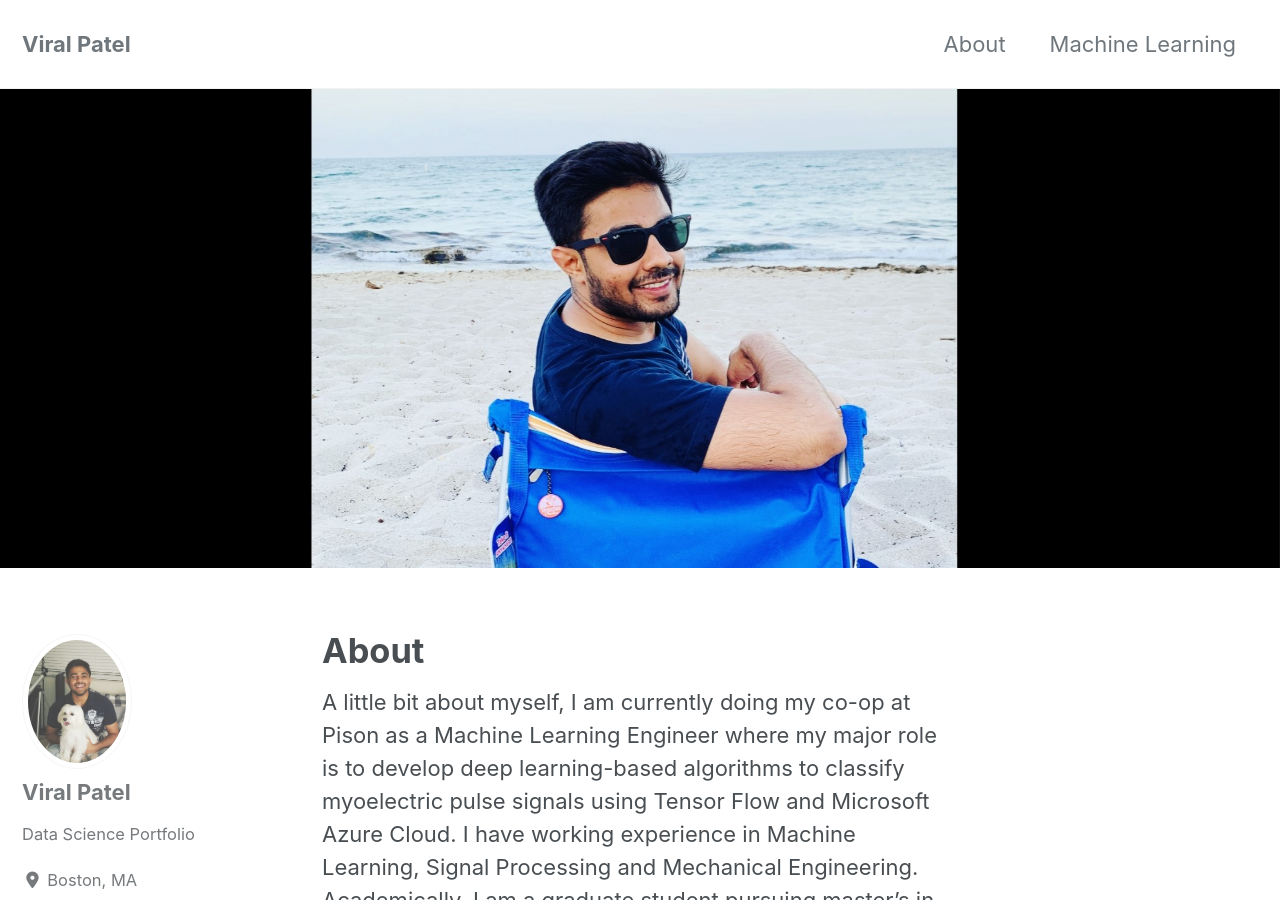
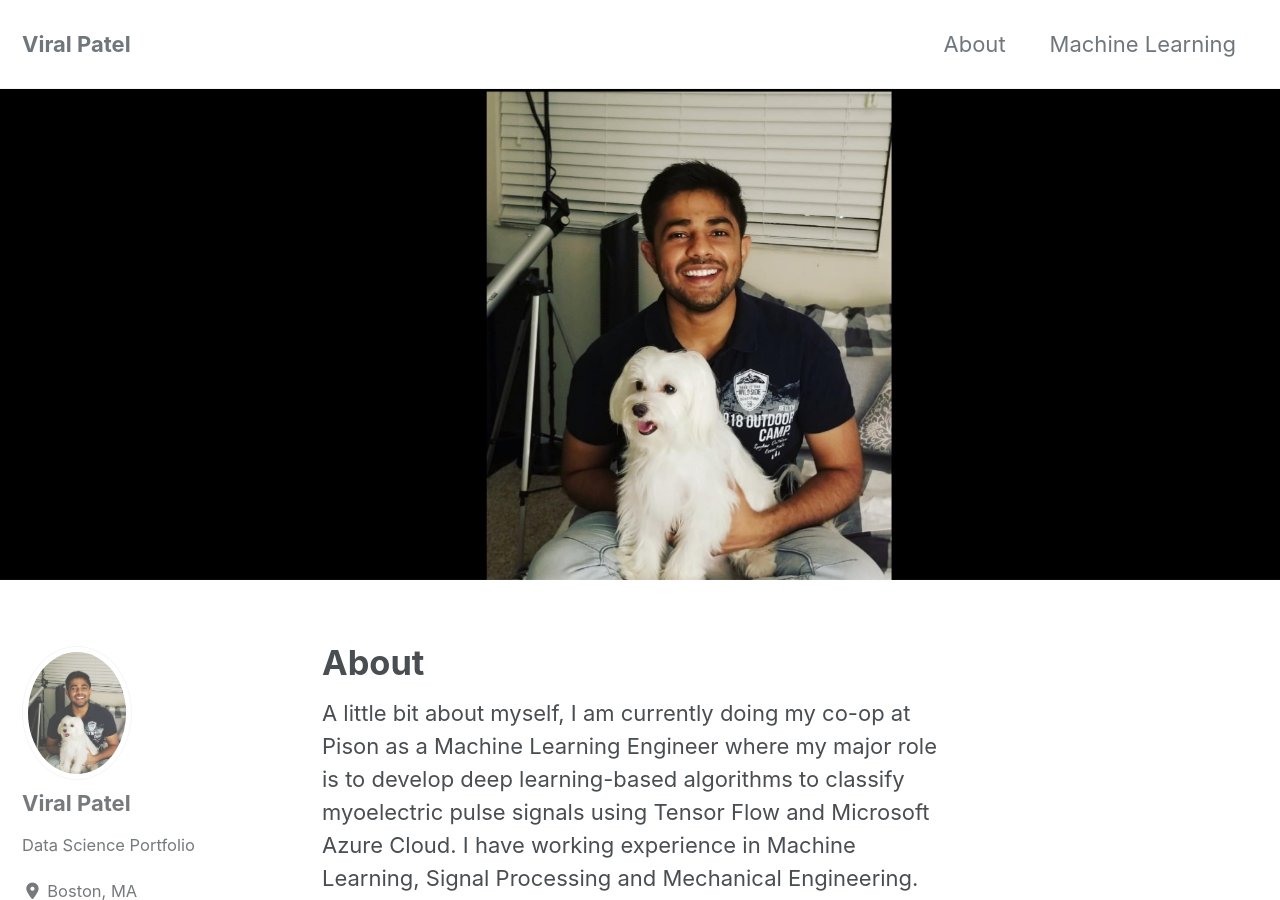
Before and after one commit to viralpatel3/viralpatel3.github.io, a Jekyll site: the page built from _pages/about.md, in a window 1280 px wide and 900 px high. Built offline with Jekyll 4.4.1, drawn with Linux system fonts in a browser that asks for light colours; cached includes are drawn as plain includes; nearby versions of some CDN libraries.

Commit message:
changed size

```diff
--- a/_pages/about.md
+++ b/_pages/about.md
@@ -2,7 +2,7 @@
 title: "About"
 permalink: /about/
 header:
-  image: "/images/fl_resized4.jpg"
+  image: "/images/dog_resized3.jpg"
 ---
 
  A little bit about myself, I am currently doing my co-op at Pison as a Machine Learning Engineer where my major role is to develop deep learning-based algorithms to classify myoelectric pulse signals using Tensor Flow and Microsoft Azure Cloud. I have working experience in Machine Learning, Signal Processing and Mechanical Engineering.  Academically, I am a graduate student pursuing master’s in Data Science(Graduating Dec 2019) from Northeastern University. My career objective is to work as a Machine Learning Engineer in a cross functional team where projects include data preprocessing, visualization, feature transformation, modeling and real time deployment of algorithms in order to support client end goals. I love meditation, music and dogs!!
```
Also changed, not shown: images/SquarePic_20190906_11375623.jpg (added), images/dog_resized3.jpg (added).
